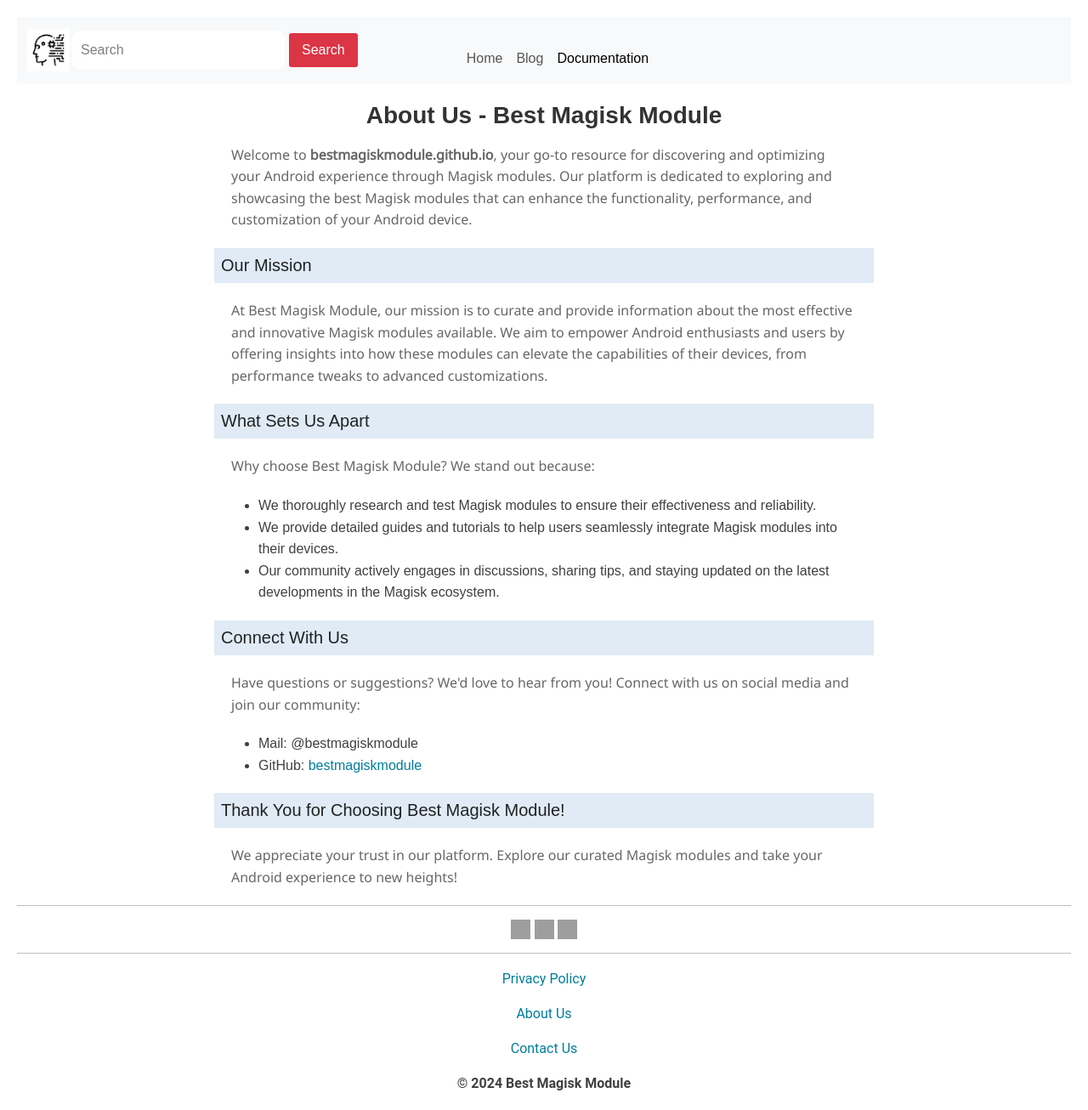
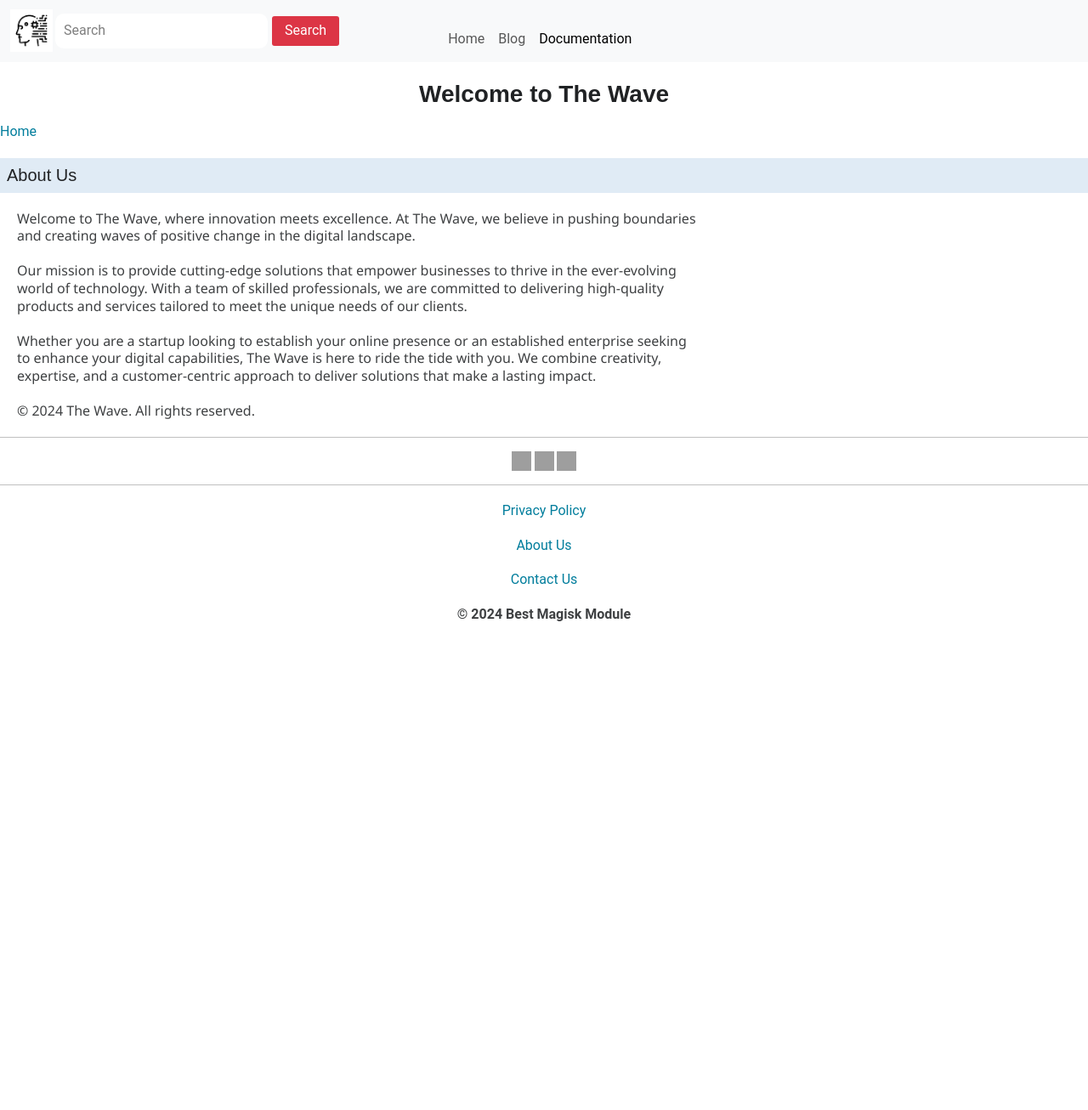
Before and after one commit to D-Techwsp/D-Techwsp.github.io, a Jekyll site: the page built from about-us.html, in a window 1280 px wide. Shown: the whole page at 85% size. Built offline with Jekyll 4.4.1, drawn with Linux system fonts in a browser that asks for light colours; some web fonts are replaced; after the commit the page ends 900 px from its top, so only the background shows below that; grey boxes are pictures that could not be loaded.

Commit message:
Update about-us.html

```diff
--- a/about-us.html
+++ b/about-us.html
@@ -9,68 +9,38 @@ permalink: /about-us
 <head>
     <meta charset="UTF-8">
     <meta name="viewport" content="width=device-width, initial-scale=1.0">
-    <title>About Us - Best Magisk Module</title>
-    <style>
-        body {
-            font-family: Arial, sans-serif;
-            line-height: 1.6;
-            margin: 20px;
-        }
-
-        h1 {
-            color: #333;
-        }
-
-        p {
-            color: #666;
-        }
-
-        .container {
-            max-width: 800px;
-            margin: auto;
-        }
-    </style>
+    <title>About Us - The Wave</title>
+    <!-- Add your additional meta tags, stylesheets, or scripts here -->
 </head>
 
 <body>
-    <div class="container">
-        <header>
-            <h1>About Us - Best Magisk Module</h1>
-        </header>
 
-        <section>
-            <p>Welcome to <strong>bestmagiskmodule.github.io</strong>, your go-to resource for discovering and optimizing your Android experience through Magisk modules. Our platform is dedicated to exploring and showcasing the best Magisk modules that can enhance the functionality, performance, and customization of your Android device.</p>
-        </section>
+    <header>
+        <!-- Add your header content here -->
+        <h1>Welcome to The Wave</h1>
+        <nav>
+            <!-- Add your navigation links here -->
+            <a href="index.html">Home</a>
 
-        <section>
-            <h2>Our Mission</h2>
-            <p>At Best Magisk Module, our mission is to curate and provide information about the most effective and innovative Magisk modules available. We aim to empower Android enthusiasts and users by offering insights into how these modules can elevate the capabilities of their devices, from performance tweaks to advanced customizations.</p>
-        </section>
+        </nav>
+    </header>
 
-        <section>
-            <h2>What Sets Us Apart</h2>
-            <p>Why choose Best Magisk Module? We stand out because:</p>
-            <ul>
-                <li>We thoroughly research and test Magisk modules to ensure their effectiveness and reliability.</li>
-                <li>We provide detailed guides and tutorials to help users seamlessly integrate Magisk modules into their devices.</li>
-                <li>Our community actively engages in discussions, sharing tips, and staying updated on the latest developments in the Magisk ecosystem.</li>
-            </ul>
-        </section>
+    <section id="about">
+        <h2>About Us</h2>
+        <p>Welcome to The Wave, where innovation meets excellence. At The Wave, we believe in pushing boundaries and creating waves of positive change in the digital landscape.</p>
 
-        <section>
-            <h2>Connect With Us</h2>
-            <p>Have questions or suggestions? We'd love to hear from you! Connect with us on social media and join our community:</p>
-            <ul>
-                <li>Mail: <a hrbestmagiskmodule@gmail.com" target="_blank">@bestmagiskmodule</a></li>
-                <li>GitHub: <a href="https://github.com/bestmagiskmodule" target="_blank">bestmagiskmodule</a></li>
-            </ul>
-        </section>
+        <p>Our mission is to provide cutting-edge solutions that empower businesses to thrive in the ever-evolving world of technology. With a team of skilled professionals, we are committed to delivering high-quality products and services tailored to meet the unique needs of our clients.</p>
 
-        <section>
-            <h2>Thank You for Choosing Best Magisk Module!</h2>
-            <p>We appreciate your trust in our platform. Explore our curated Magisk modules and take your Android experience to new heights!</p>
-        </section>
-    </div>
+        <p>Whether you are a startup looking to establish your online presence or an established enterprise seeking to enhance your digital capabilities, The Wave is here to ride the tide with you. We combine creativity, expertise, and a customer-centric approach to deliver solutions that make a lasting impact.</p>
+    </section>
+
+    <footer>
+        <!-- Add your footer content here -->
+        <p>&copy; 2024 The Wave. All rights reserved.</p>
+    </footer>
+
+    <!-- Add your additional scripts or closing body/html tags here -->
+
 </body>
 
 </html>
```
